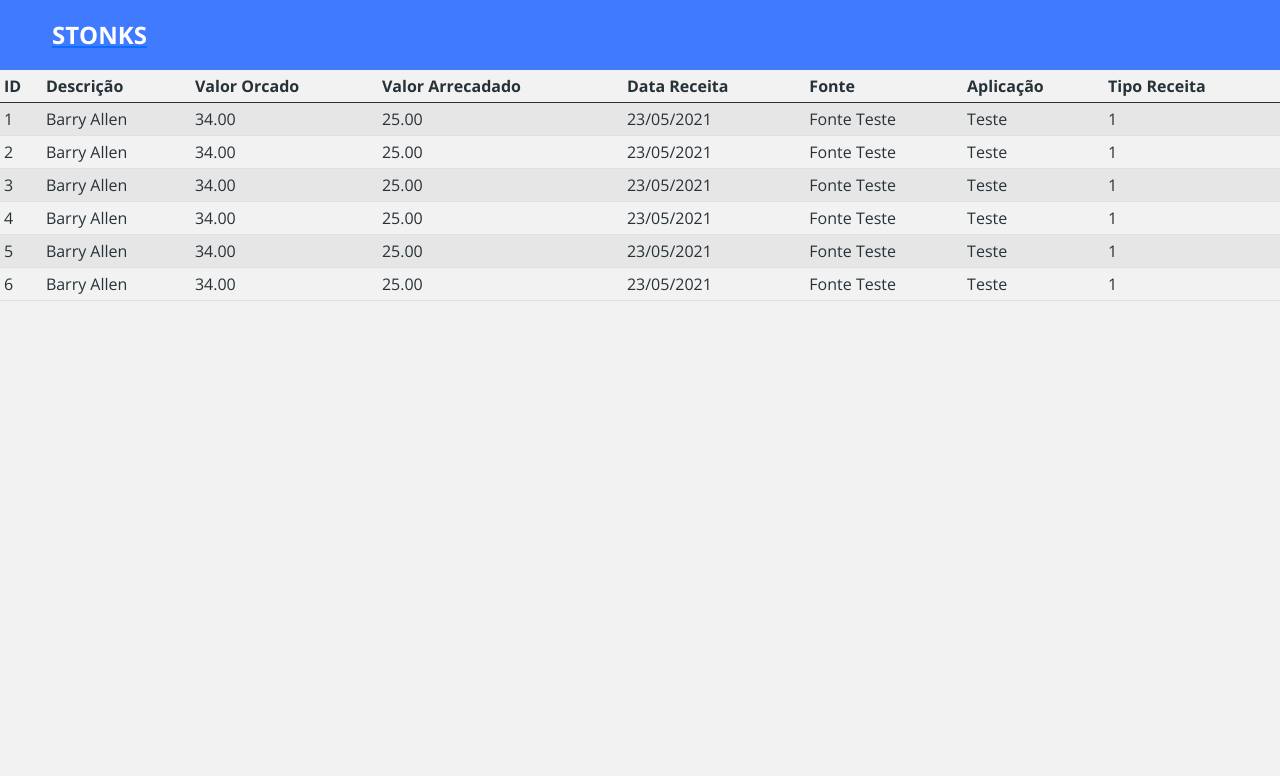
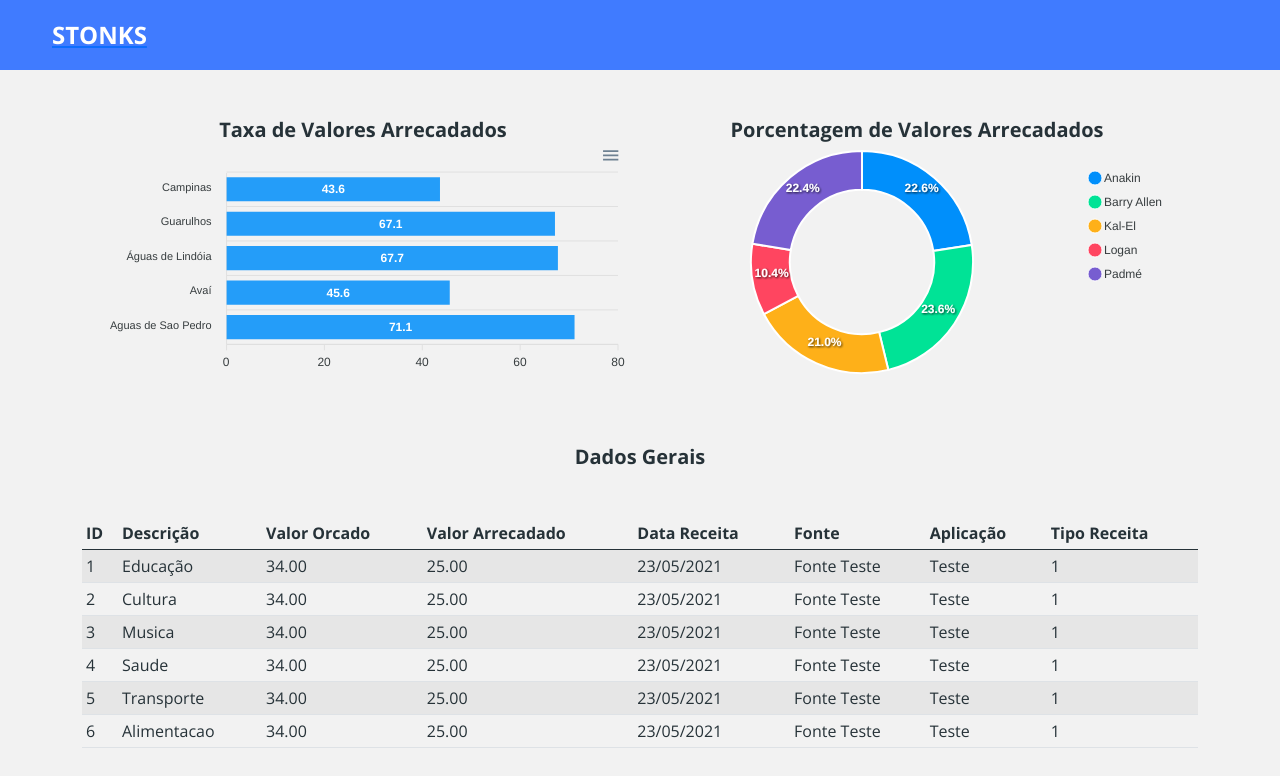
Before and after one commit to GuhTiagoSilva/county-data-management, a React (Create React App) app in the folder frontend/: page /incomes in a window 1280 px wide. Shown: the top 776 px of the page. Built offline with nearby package versions, Linux system fonts and the light colour scheme.

Commit message:
Static Charts

```diff
--- a/frontend/package.json
+++ b/frontend/package.json
@@ -11,9 +11,11 @@
     "@types/react-dom": "^17.0.0",
     "@types/react-router": "^5.1.14",
     "@types/react-router-dom": "^5.1.7",
+    "apexcharts": "^3.26.3",
     "bootstrap": "^5.0.1",
     "node-sass": "^4.14.1",
     "react": "^17.0.2",
+    "react-apexcharts": "^1.3.9",
     "react-dom": "^17.0.2",
     "react-router-dom": "^5.2.0",
     "react-scripts": "4.0.3",
--- a/frontend/src/Routes.tsx
+++ b/frontend/src/Routes.tsx
@@ -3,6 +3,7 @@ import { BrowserRouter, Route, Switch } from 'react-router-dom';
 import DataTable from './core/components/DataTable';
 import Navbar from './core/components/Navbar';
 import Home from './pages/Home';
+import IncomeList from './pages/IncomeList';
 
 const Routes = () => (
     <BrowserRouter>
@@ -12,7 +13,7 @@ const Routes = () => (
                 <Home />
             </Route>
             <Route path="/incomes">
-                <DataTable/>
+                <IncomeList/>
             </Route>
         </Switch>
     </BrowserRouter>
--- /dev/null
+++ b/frontend/src/core/components/BarChart/index.tsx
@@ -0,0 +1,35 @@
+import React from 'react';
+import Chart from 'react-apexcharts';
+
+const BarChart = () => {
+    const options = {
+        plotOptions: {
+            bar: {
+                horizontal: true,
+            }
+        },
+    };
+
+    const mockData = {
+        labels: {
+            categories: ['Campinas', 'Guarulhos', 'Águas de Lindóia', 'Avaí', 'Aguas de Sao Pedro']
+        },
+        series: [
+            {
+                name: "% Sucesso",
+                data: [43.6, 67.1, 67.7, 45.6, 71.1]
+            }
+        ]
+    };
+
+    return (
+        <Chart
+            options={{...options, xaxis: mockData.labels}}
+            series={mockData.series}
+            type="bar"
+            height="240"
+        />
+    )
+}
+
+export default BarChart;
--- a/frontend/src/core/components/DataTable/index.tsx
+++ b/frontend/src/core/components/DataTable/index.tsx
@@ -19,7 +19,7 @@ const DataTable = () => {
         <tbody>
           <tr>
             <td>1</td>
-            <td>Barry Allen</td>
+            <td>Educação</td>
             <td>34.00</td>
             <td>25.00</td>
             <td>23/05/2021</td>
@@ -29,7 +29,7 @@ const DataTable = () => {
           </tr>
           <tr>
             <td>2</td>
-            <td>Barry Allen</td>
+            <td>Cultura</td>
             <td>34.00</td>
             <td>25.00</td>
             <td>23/05/2021</td>
@@ -39,7 +39,7 @@ const DataTable = () => {
           </tr>
           <tr>
             <td>3</td>
-            <td>Barry Allen</td>
+            <td>Musica</td>
             <td>34.00</td>
             <td>25.00</td>
             <td>23/05/2021</td>
@@ -49,7 +49,7 @@ const DataTable = () => {
           </tr>
           <tr>
             <td>4</td>
-            <td>Barry Allen</td>
+            <td>Saude</td>
             <td>34.00</td>
             <td>25.00</td>
             <td>23/05/2021</td>
@@ -59,7 +59,7 @@ const DataTable = () => {
           </tr>
           <tr>
             <td>5</td>
-            <td>Barry Allen</td>
+            <td>Transporte</td>
             <td>34.00</td>
             <td>25.00</td>
             <td>23/05/2021</td>
@@ -69,7 +69,7 @@ const DataTable = () => {
           </tr>
           <tr>
             <td>6</td>
-            <td>Barry Allen</td>
+            <td>Alimentacao</td>
             <td>34.00</td>
             <td>25.00</td>
             <td>23/05/2021</td>
--- /dev/null
+++ b/frontend/src/core/components/DonutChart/index.tsx
@@ -0,0 +1,26 @@
+import React from 'react';
+import Chart from 'react-apexcharts';
+
+const DonutChart = () => {
+    const mockData = {
+        series: [477138, 499928, 444867, 220426, 473088],
+        labels: ['Anakin', 'Barry Allen', 'Kal-El', 'Logan', 'Padmé']
+    }
+
+    const options = {
+        legend: {
+            show: true
+        }
+    }
+
+    return (
+        <Chart
+            options={{...options, labels: mockData.labels}}
+            series={mockData.series}
+            type="donut"
+            height="240"
+        />
+    )
+}
+
+export default DonutChart;
--- /dev/null
+++ b/frontend/src/pages/IncomeList/index.tsx
@@ -0,0 +1,27 @@
+import React from "react";
+import BarChart from "../../core/components/BarChart";
+import DataTable from "../../core/components/DataTable";
+import DonutChart from "../../core/components/DonutChart";
+
+const IncomeList = () => {
+  return (
+    <div className="container">
+      <div className="row px-3">
+        <div className="col-sm-6">
+          <h5 className="text-center text-secondary mt-5" >Taxa de Valores Arrecadados</h5>
+          <BarChart />
+        </div>
+        <div className="col-sm-6">
+        <h5 className="text-center text-secondary mt-5" >Porcentagem de Valores Arrecadados</h5>
+            <DonutChart/>
+        </div>
+      </div>
+      <div className="mt-5">
+          <h5 className="text-center text-secondary mb-5">Dados Gerais</h5>
+        <DataTable />
+      </div>
+    </div>
+  );
+};
+
+export default IncomeList;
```
Also changed, not shown: 1 other file (tests, documents, lock files or other folders).
